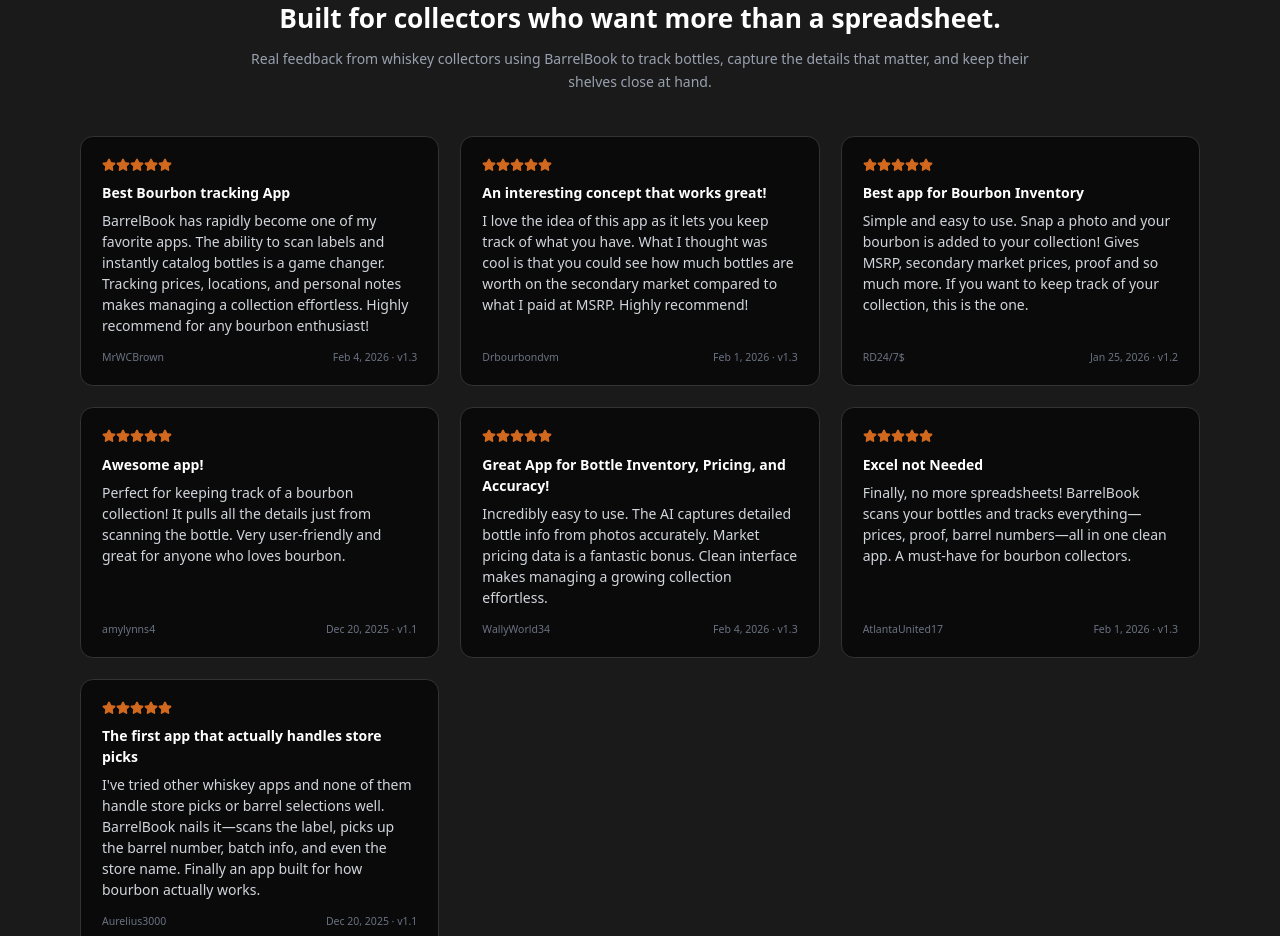
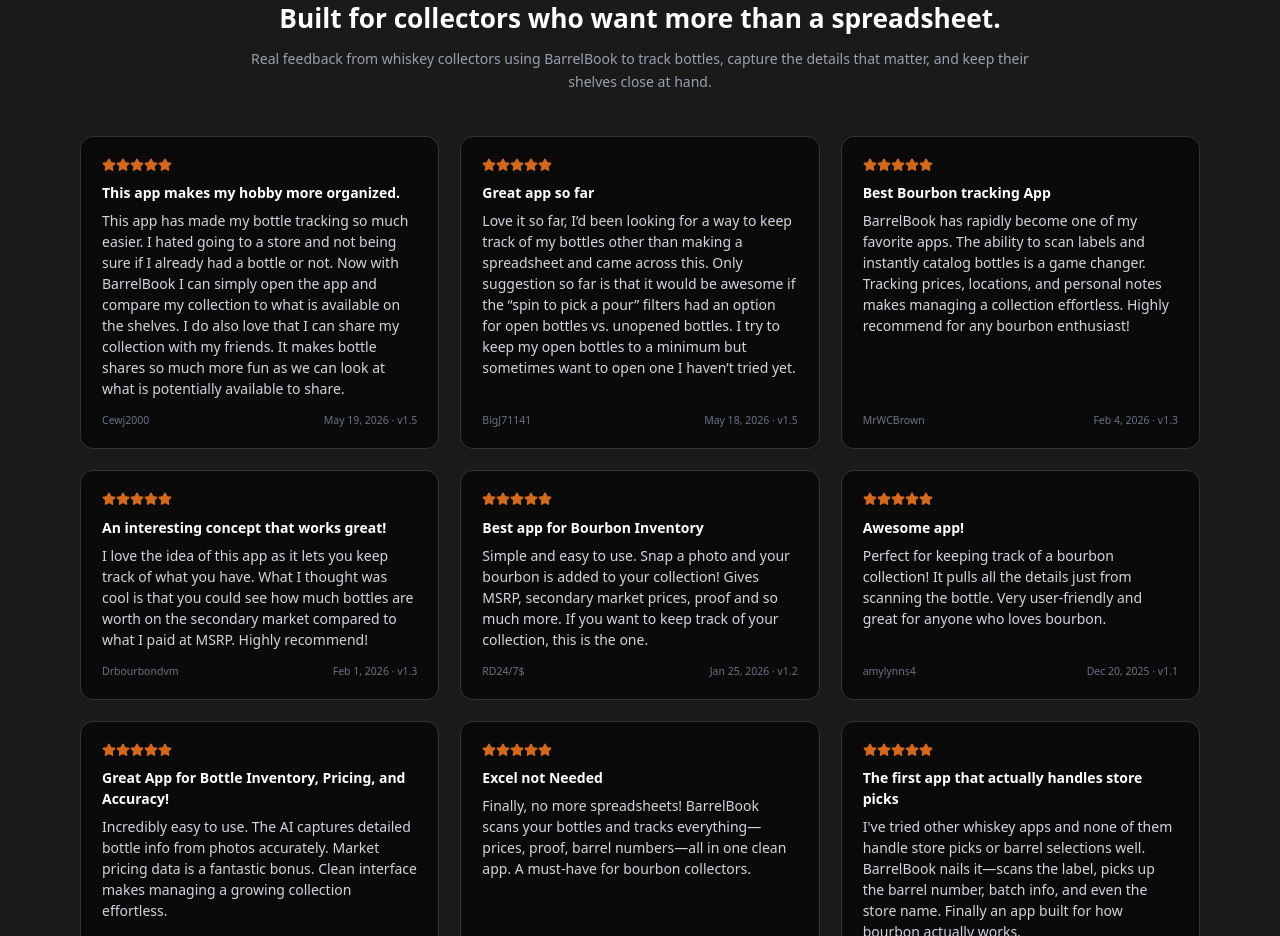
Before and after one commit to Aurelius3000/barrelbook-website, a Next.js app: page / in a window 1280 px wide. Shown: the part 6180-7116 px from the top of the page. Built offline with nearby package versions, Linux system fonts and the light colour scheme; no server answers.

Commit message:
REV-001: add new app store reviews

```diff
--- a/plans/sprints/2026-05-30-add-new-app-store-reviews/prd.json
+++ b/plans/sprints/2026-05-30-add-new-app-store-reviews/prd.json
@@ -27,7 +27,7 @@
         "Homepage review grid includes the BigJ71141 review titled Great app so far",
         "Existing review section layout and App Store CTAs remain unchanged"
       ],
-      "passes": false,
+      "passes": true,
       "tags": ["homepage", "reviews", "copy"]
     },
     {
--- a/src/components/LandingPage.tsx
+++ b/src/components/LandingPage.tsx
@@ -346,6 +346,20 @@
           <div className="grid md:grid-cols-2 lg:grid-cols-3 gap-6">
             {[
               {
+                title: "This app makes my hobby more organized.",
+                text: "This app has made my bottle tracking so much easier. I hated going to a store and not being sure if I already had a bottle or not. Now with BarrelBook I can simply open the app and compare my collection to what is available on the shelves. I do also love that I can share my collection with my friends. It makes bottle shares so much more fun as we can look at what is potentially available to share.",
+                author: "Cewj2000",
+                date: "May 19, 2026",
+                version: "1.5",
+              },
+              {
+                title: "Great app so far",
+                text: "Love it so far, I’d been looking for a way to keep track of my bottles other than making a spreadsheet and came across this. Only suggestion so far is that it would be awesome if the “spin to pick a pour” filters had an option for open bottles vs. unopened bottles. I try to keep my open bottles to a minimum but sometimes want to open one I haven’t tried yet.",
+                author: "BigJ71141",
+                date: "May 18, 2026",
+                version: "1.5",
+              },
+              {
                 title: "Best Bourbon tracking App",
                 text: "BarrelBook has rapidly become one of my favorite apps. The ability to scan labels and instantly catalog bottles is a game changer. Tracking prices, locations, and personal notes makes managing a collection effortless. Highly recommend for any bourbon enthusiast!",
                 author: "MrWCBrown",
```
Also changed, not shown: .claude_tasks/2026-05-30_13-59-30/SUMMARY.md (added), .claude_tasks/2026-05-30_13-59-30/T1_add_new_app_store_reviews.md, plans/sprints/2026-05-30-add-new-app-store-reviews/progress.txt.
